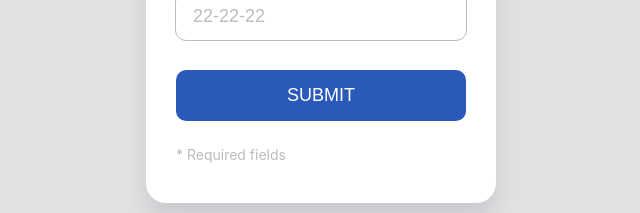
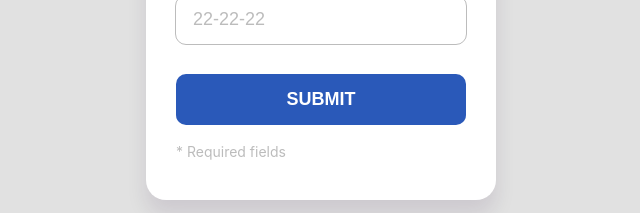
Before and after one commit to eeershov/three205, a React (Vite) app in the folder client/: page / in a window 1280 px wide. Shown: the part 390-603 px from the top of the page, without its empty margins (319-959 px from the left). Built offline with nearby package versions, Linux system fonts and the light colour scheme.

Commit message:
fix: styles

```diff
--- a/client/src/App.css
+++ b/client/src/App.css
@@ -80,13 +80,14 @@ button {
   border-radius: 10px;
   background-color: var(--blue-light);
   font-size: 18px;
-  font-variant: var(--white);
+  font-weight: 550;
 }
 button:hover {
   background-color: var(--blue-dark);
 }
 
 .legend {
+  margin-top: -7px;
   font-size: 14px;
   color: var(--grey);
   display: block;
```
